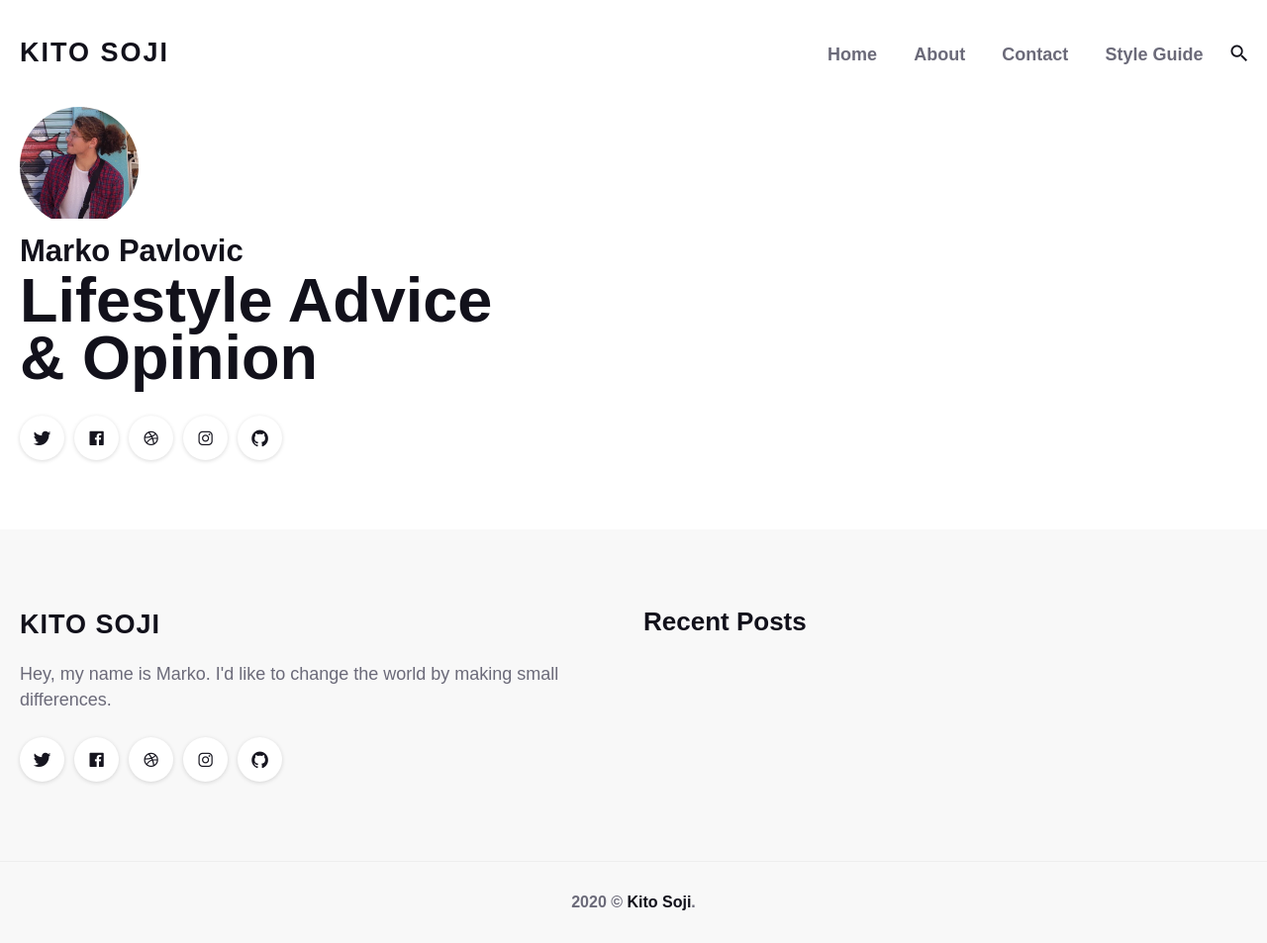
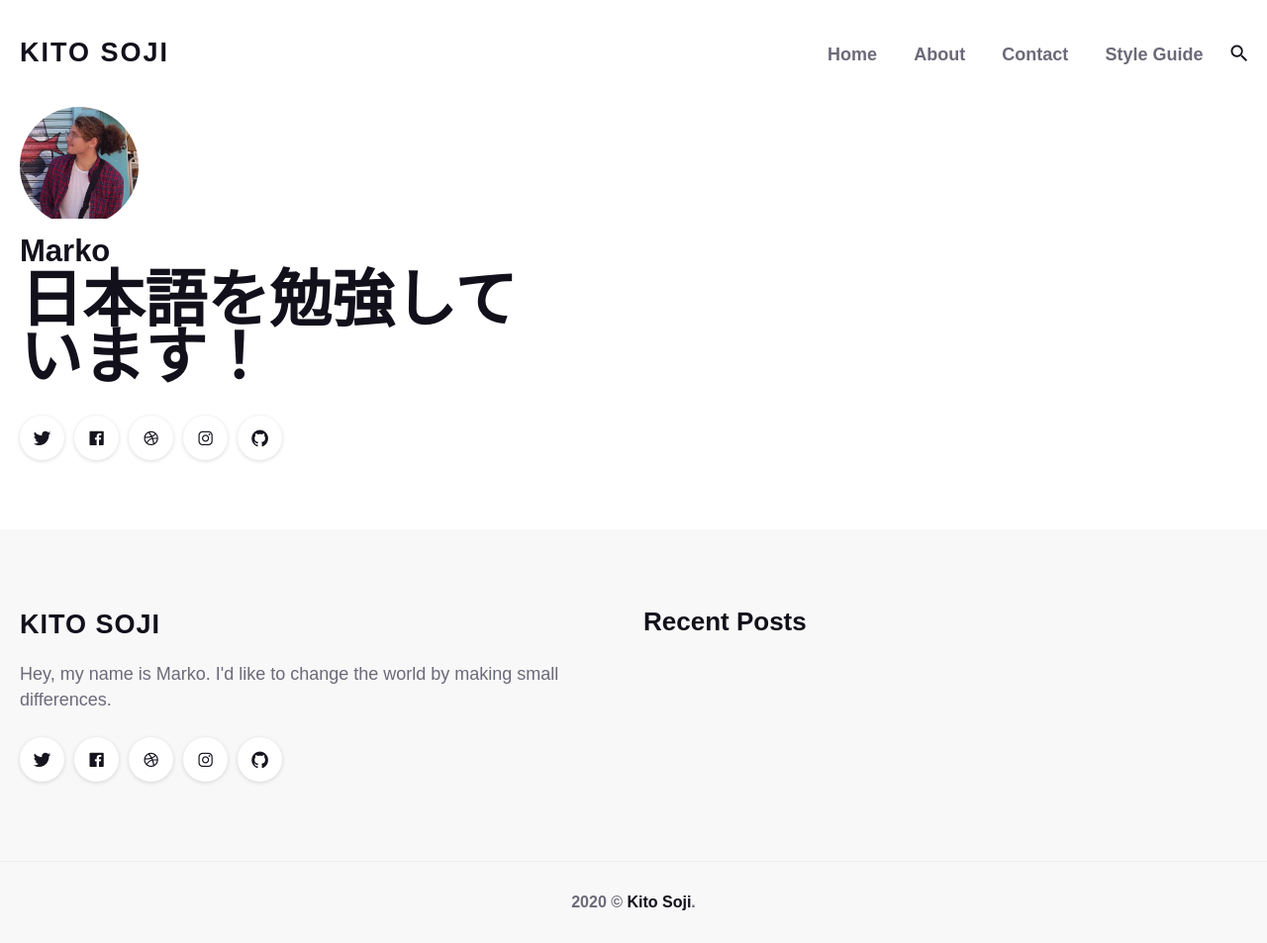
Before and after one commit to kitosoji/kitosoji, a Jekyll site: the page built from index.html, in a window 1280 px wide. Shown: the whole page at 99% size. Built offline with Jekyll 4.4.1, drawn with Linux system fonts in a browser that asks for light colours; nearby versions of some CDN libraries; some web fonts are replaced; the list of posts is cut into pages by our own code.

Commit message:
Update _config.yml

```diff
--- a/_config.yml
+++ b/_config.yml
@@ -11,8 +11,8 @@ url: "" # The base hostname & protocol for your site, e.g. http://example.com
 # Author Settings
 author:
   avatar: '/images/profile.jpg'
-  name: Marko Pavlovic
-  job: Lifestyle Advice & Opinion
+  name: Marko
+  job: 日本語を勉強しています！
 
 social:
 - {icon: "ion-logo-twitter", link: "https://twitter.com"}
```
